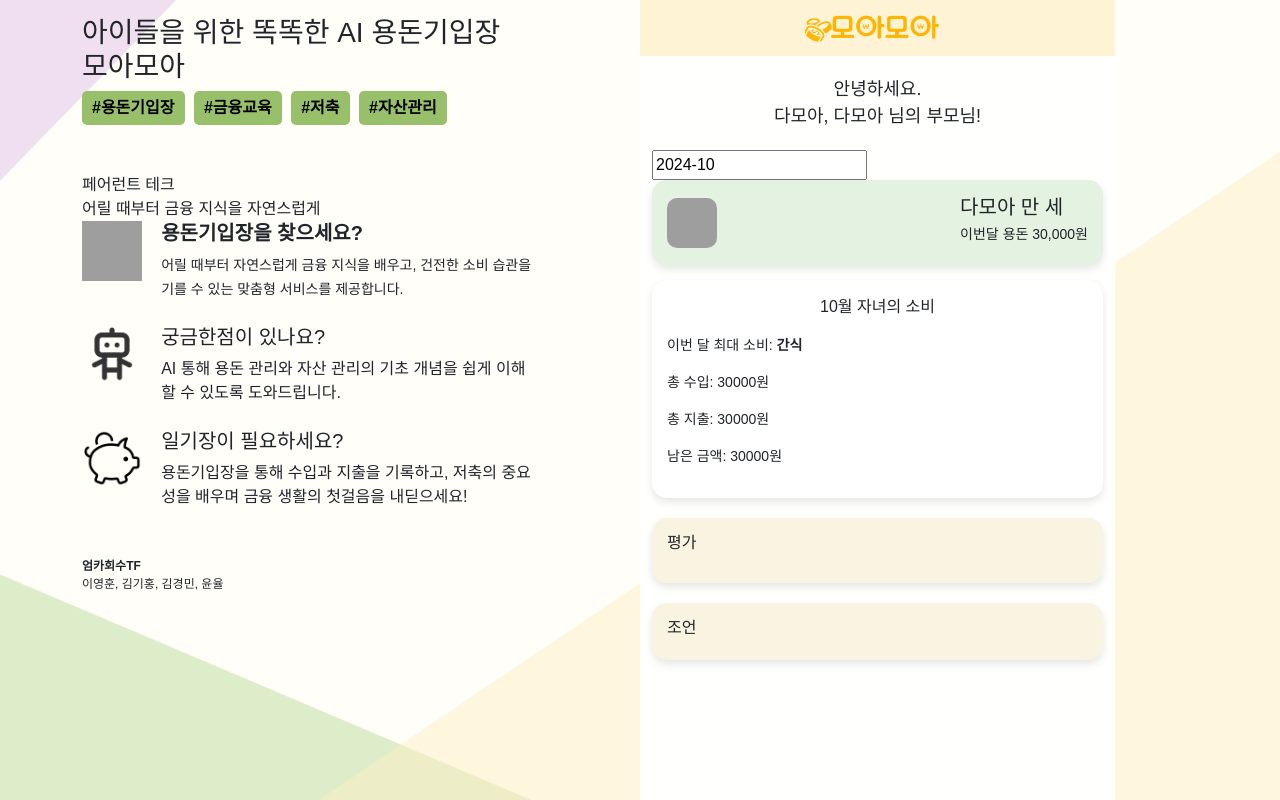
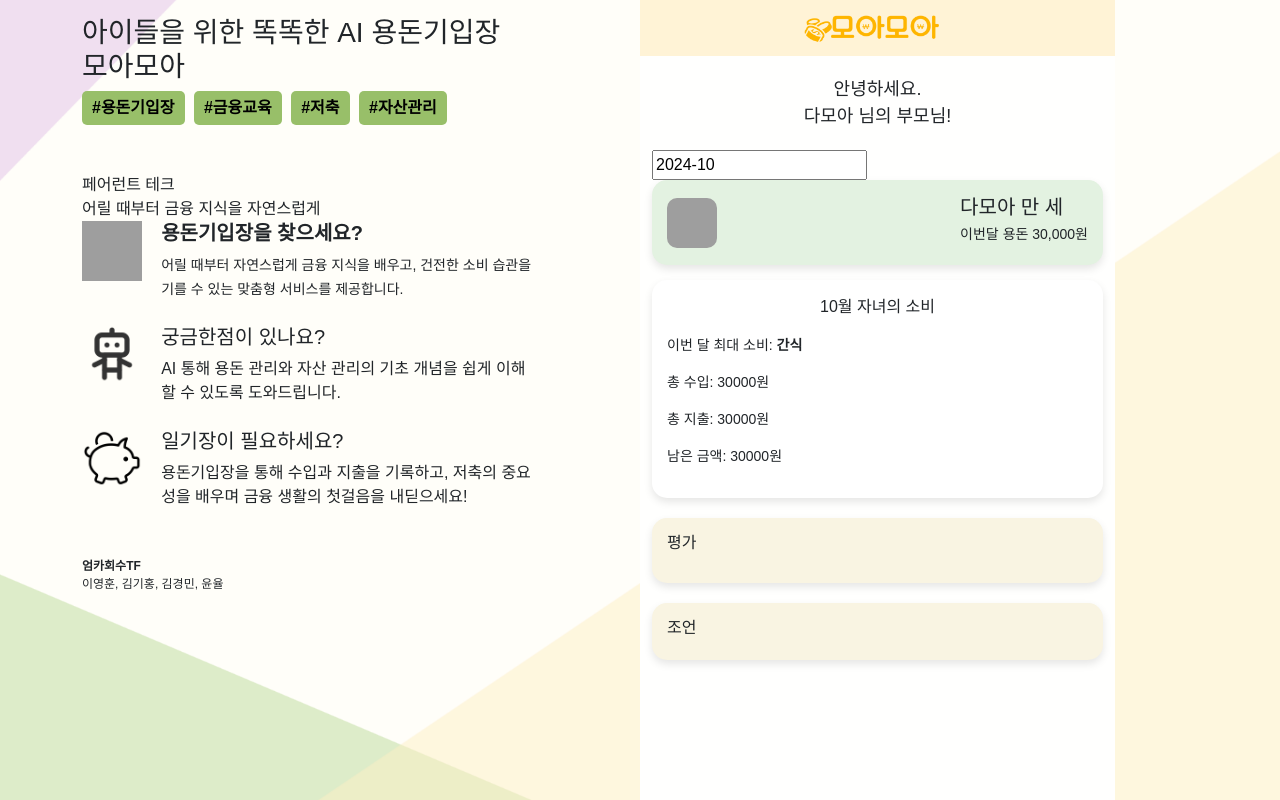
Before and after one commit to strongdambi/moamoa, a Django app: page /webs/profile/1/ in a window 1280 px wide. Run offline with Django 4.2, Linux system fonts and the light colour scheme; data that the repository does not hold is empty; grey boxes are pictures that could not be loaded.

Commit message:
feat: 부모 상세프로필 환영인사 아이이름만 나오도록 수정

```diff
--- a/webs/templates/webs/profile_detail.html
+++ b/webs/templates/webs/profile_detail.html
@@ -189,8 +189,6 @@
                     var year = jQuery("#ui-datepicker-div .ui-datepicker-year :selected").val();
                     jQuery(this).val(jQuery.datepicker.formatDate('yy-mm', new Date(year, month, 1)));
 
-                    {#console.log(year)#}
-
                     diaries_monthlysummary(id, year, month)
 
                 }
@@ -209,7 +207,7 @@
 
         <!-- Greeting -->
         <div class="greeting">
-            <p>안녕하세요.<br><span class="childname">다모아</span>, <span class="parentname">다모아</span> 님의 부모님!</p>
+            <p>안녕하세요.<br><span class="childname">다모아</span> 님의 부모님!</p>
         </div>
 
         <!-- 년월 선택 입력 필드 -->
@@ -270,7 +268,6 @@
             margin: 20px auto;
             text-align: center;
             font-size: 18px;
-        {#margin-bottom: 20px;#}
         }
 
         .profile-card {
@@ -393,7 +390,6 @@
                 document.querySelector('.summaryname').textContent = data.child.first_name;
                 document.querySelector('.childname').textContent = data.child.first_name;
                 document.querySelector('.childname2').textContent = data.child.first_name;
-                document.querySelector('.parentname').textContent = data.parent.first_name;
 
                 //나이계산기
                 const birthDate = data.child.birthday;
```
